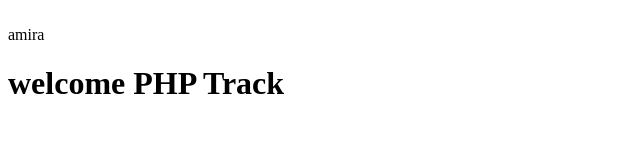
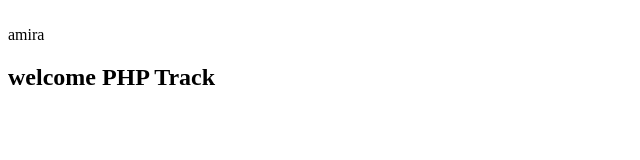
Before and after one commit to amira-abdelhady/phpSohage, a plain HTML site: page index.html in a window 1280 px wide. Shown: the whole page, without its empty margins (0-640 px from the left). Drawn offline with Linux system fonts and the light colour scheme.

Commit message:
change h1 to h2

```diff
--- a/index.html
+++ b/index.html
@@ -9,6 +9,6 @@
 <body>
     <img src="1.png" alt="" srcset="">
     <div>amira</div>
-    <h1>welcome PHP Track</h1>
+    <h2>welcome PHP Track</h2>
 </body>
 </html>
```
